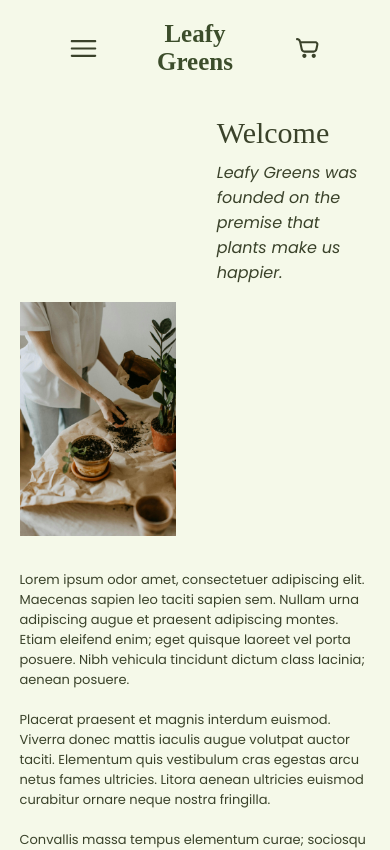
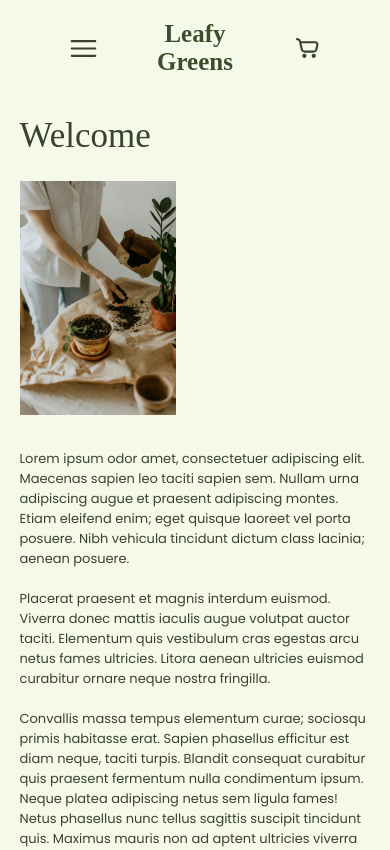
Before and after one commit to huntkay1/shopping-cart, a React (Vite) app: page /about in a window 390 px wide. Shown: the top 850 px of the page. Built offline with nearby package versions, Linux system fonts and the light colour scheme; a web font is replaced by a local one.

Commit message:
Update layout
Removed the 'title' div to separate the header
and subheader. This was so that I could better
alter the layout for mobile.

```diff
--- a/src/components/About.jsx
+++ b/src/components/About.jsx
@@ -9,13 +9,11 @@
         <>
         <Navbar></Navbar>
         <section className='about-page'>
-            <div className='title'>
                 <h2 className='large-header'>Welcome</h2>
                 <h3 className='sub-header'>
                     Leafy Greens was founded on the premise
                     that plants make us happier.
                 </h3>
-            </div>
 
             <img src={AboutUsImg} className='about-us-hero'></img>
             <div className='copy'>
--- a/src/styles/About.css
+++ b/src/styles/About.css
@@ -17,11 +17,8 @@
     font-weight: 400;
     width: 450px;
     font-style: italic;
-}
-
-.title {
+    grid-column: 1/2;
     margin-bottom: 50px;
-    grid-row: 1 / 2;
 }
 
 .copy {
@@ -53,24 +50,21 @@
     .about-page {
         padding: 20px 5vw;
         grid-template-rows: auto auto auto;
-    }
-
-    .title {
-        margin-bottom: 2vh;
-        grid-row: 1 / 2;
-        grid-column: 2 / -1;
-        place-content: center;
+        grid-template-columns: 1fr 2fr;
     }
 
     .large-header {
-        font-size: 30px;
+        font-size: 35px;
         grid-row: 1 / 2;
+        margin-bottom: 3vh;
     }
 
     .sub-header {
         font-size: 16px;
         width: 100%;
         grid-row: 2 / 3;
+        padding-left: 3vw;
+        place-content: center;
     }
 
     .copy {
```
Also changed, not shown: src/assets/leaf.svg.
